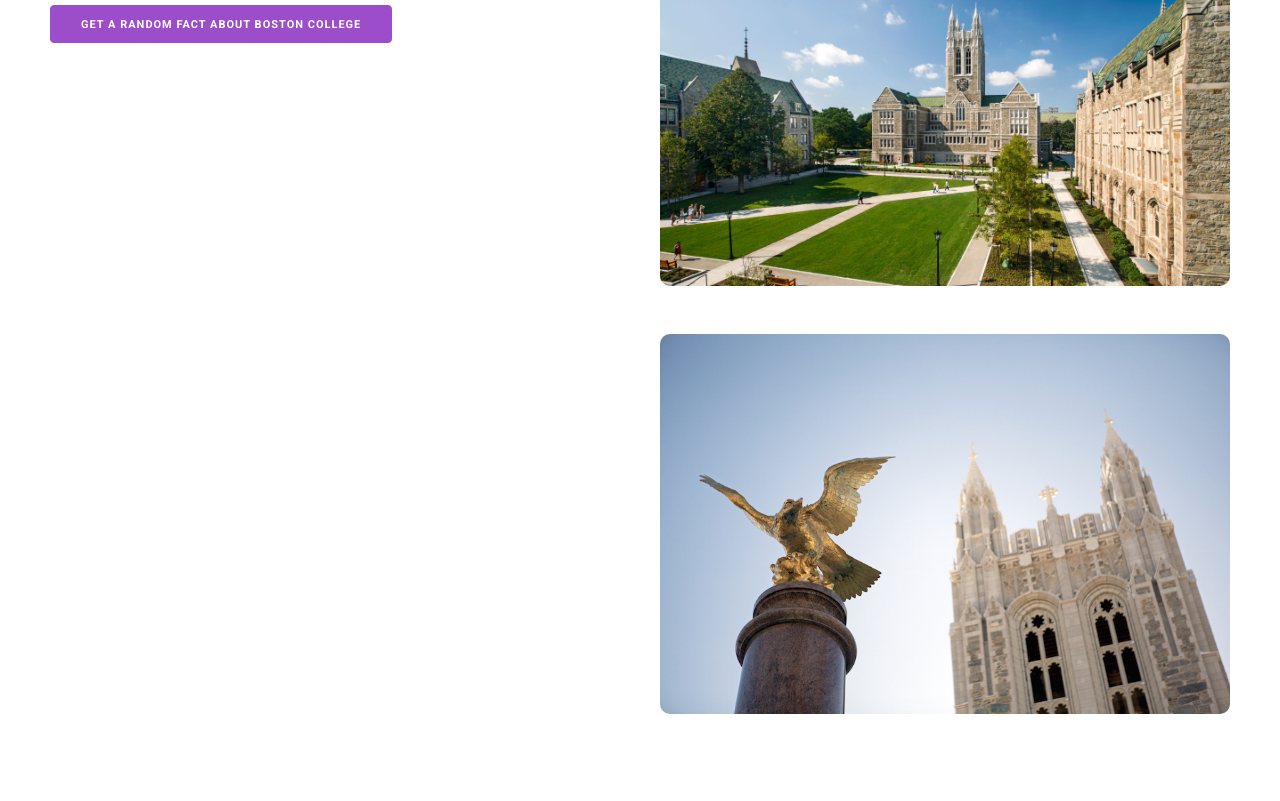
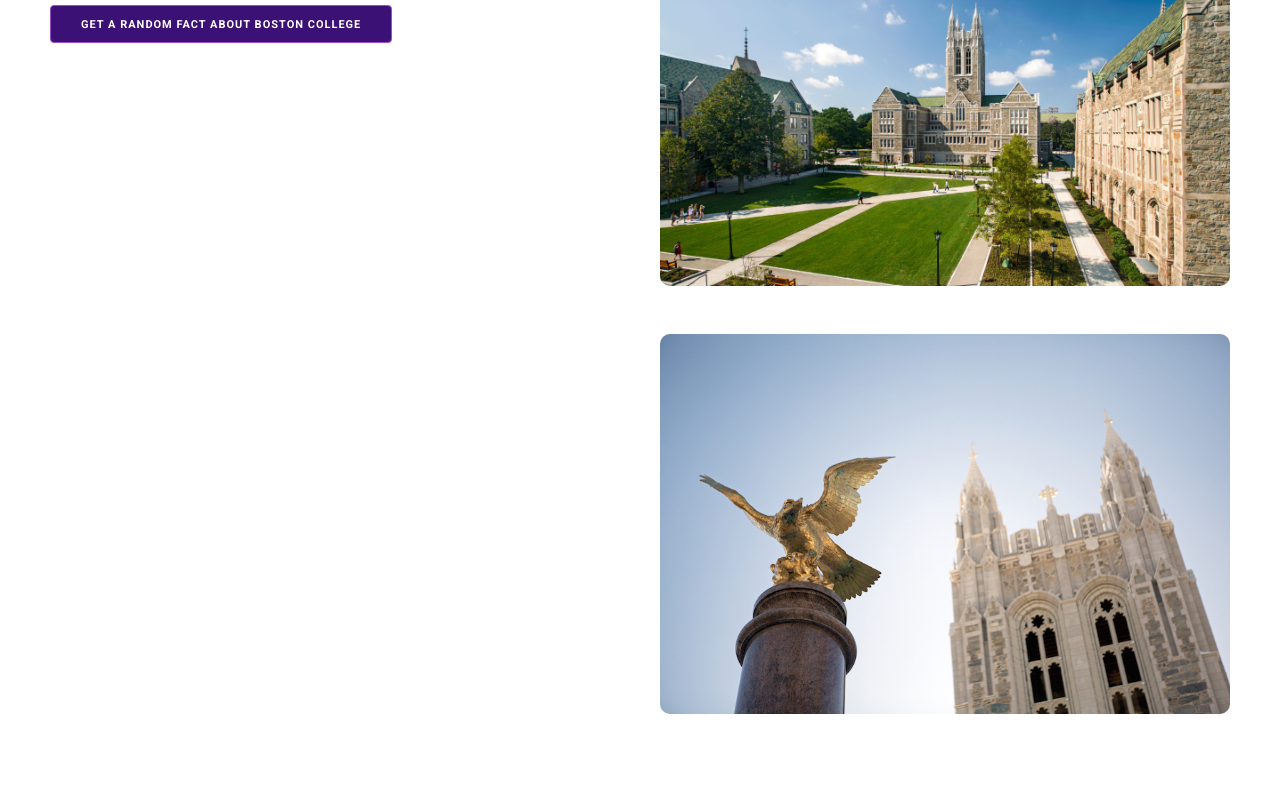
Before and after one commit to immallachen/3390_lab1, a plain HTML site: page index.html in a window 1280 px wide. Shown: the part 120-921 px from the top of the page. Drawn offline with nearby package versions, Linux system fonts and the light colour scheme.

Commit message:
changed button color

```diff
--- a/style.css
+++ b/style.css
@@ -33,3 +33,11 @@ a:hover {
 #title {
     color: rgb(60, 17, 117);
 }
+
+.button {
+    background-color: rgb(60, 17, 117);
+}
+
+.button:hover {
+    background-color: rgb(71, 166, 255);
+}
```
